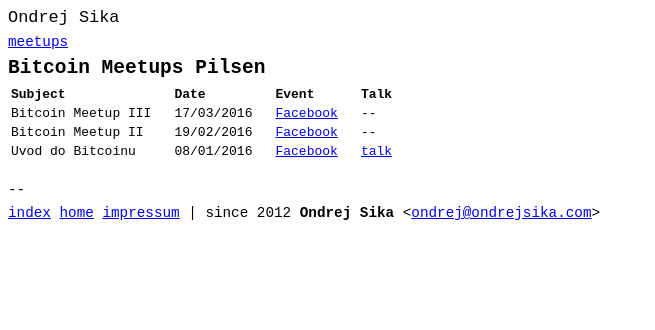
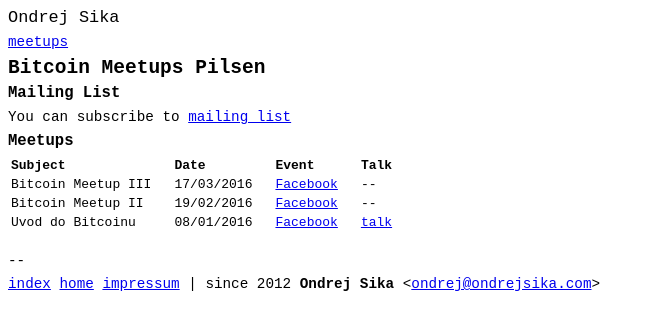
Before and after one commit to ondrejsika/ondrejsika.com, a Jekyll site: the page built from meetups/bitcoin-plzen/index.md, in a window 1280 px wide. Shown: the top 330 px of the page, without its empty margins (0-655 px from the left). Built offline with Jekyll 4.4.1, drawn with Linux system fonts in a browser that asks for light colours; Markdown is read by kramdown in place of the engine named in the settings; comment, search, counter and statistics services are not loaded.

Commit message:
bitcoin meetups - add mailing list

```diff
--- a/meetups/bitcoin-plzen/index.md
+++ b/meetups/bitcoin-plzen/index.md
@@ -6,6 +6,13 @@
 [meetups](..)
 
 ## {{ page.title }}
+
+#### Mailing List
+
+You can subscribe to [mailing list](http://eepurl.com/bQ0m0b)
+
+
+#### Meetups
 
 <table>
 
```
